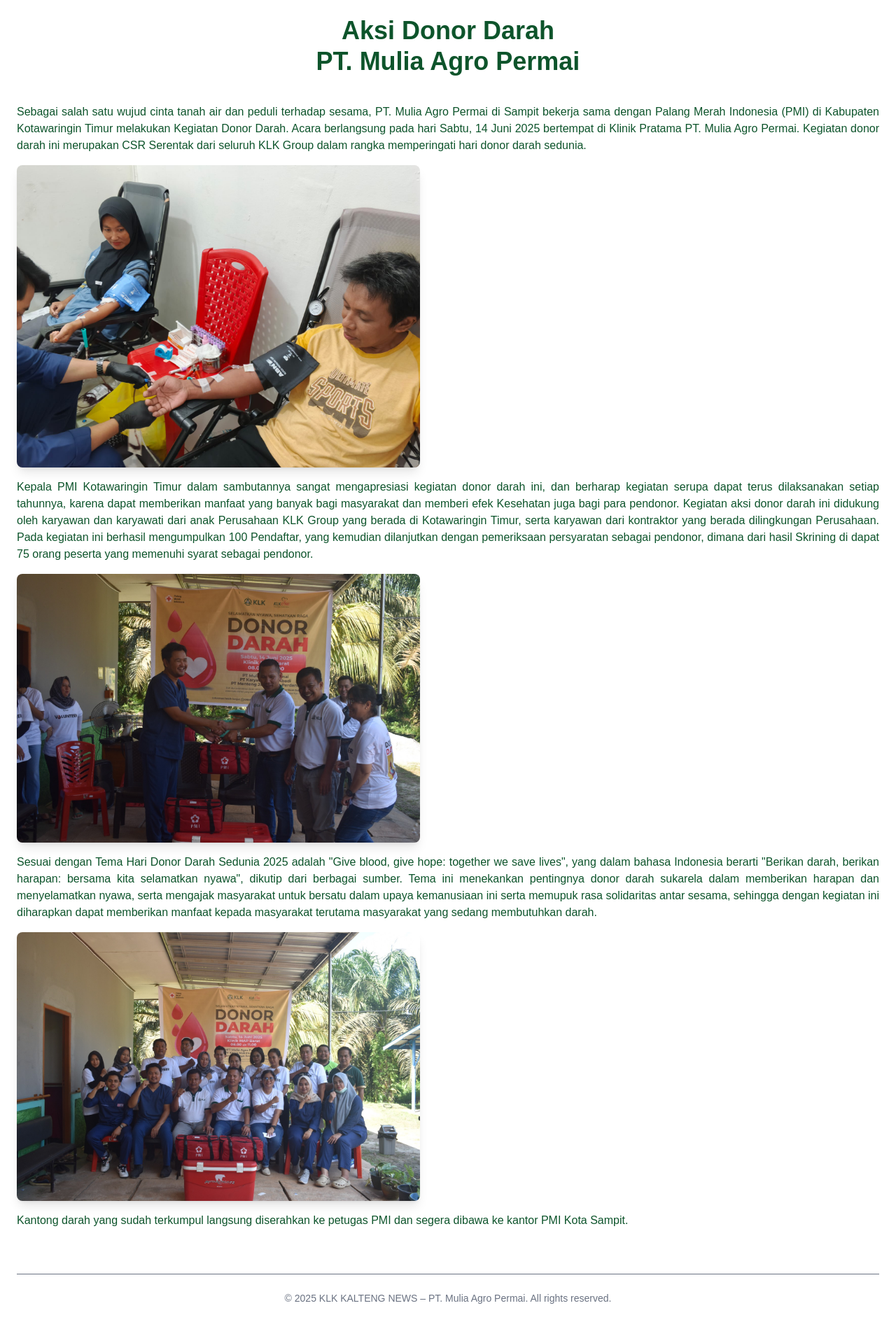
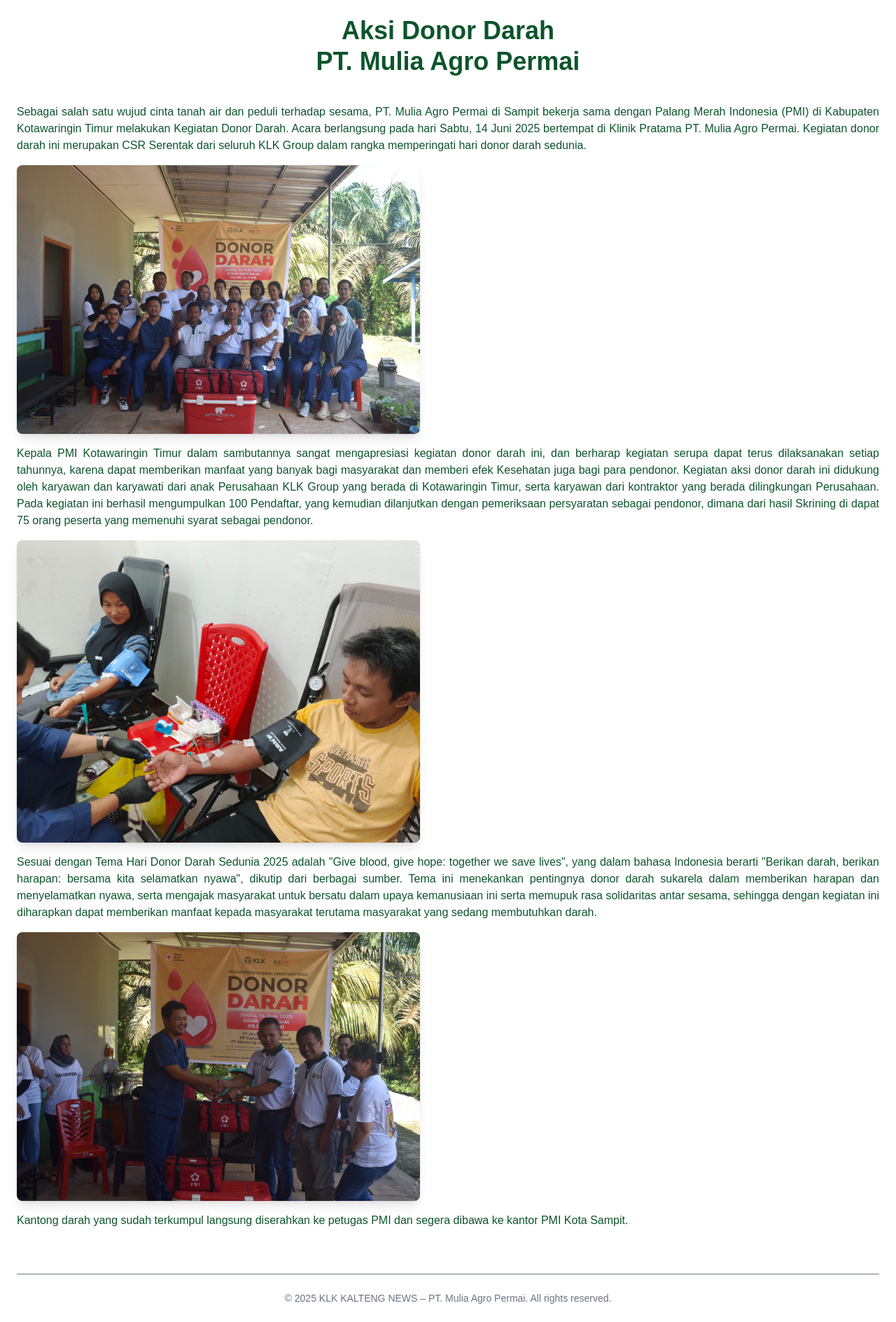
Before and after one commit to sandy007-tech/mapinfo, a Next.js app: page /berita/donor-darah in a window 1280 px wide. Shown: the whole page at 70% size. Built offline with nearby package versions, Linux system fonts and the light colour scheme.

Commit message:
Update website with latest changes

```diff
--- a/app/berita/donor-darah/page.js
+++ b/app/berita/donor-darah/page.js
@@ -11,7 +11,7 @@
         Sebagai salah satu wujud cinta tanah air dan peduli terhadap sesama, PT. Mulia Agro Permai di Sampit bekerja sama dengan Palang Merah Indonesia (PMI) di Kabupaten Kotawaringin Timur melakukan Kegiatan Donor Darah. Acara berlangsung pada hari Sabtu, 14 Juni 2025 bertempat di Klinik Pratama PT. Mulia Agro Permai. Kegiatan donor darah ini merupakan CSR Serentak dari seluruh KLK Group dalam rangka memperingati hari donor darah sedunia.
       </p>
       <img
-        src="/donor-darah2.jpg"
+        src="/donor-darah3.jpg"
         alt="Donor Darah"
         className="w-full max-w-xl rounded-lg shadow-lg mb-4"
       />
@@ -19,7 +19,7 @@
         Kepala PMI Kotawaringin Timur dalam sambutannya sangat mengapresiasi kegiatan donor darah ini, dan berharap kegiatan serupa dapat terus dilaksanakan setiap tahunnya, karena dapat memberikan manfaat yang banyak bagi masyarakat dan memberi efek Kesehatan juga bagi para pendonor. Kegiatan aksi donor darah ini didukung oleh karyawan dan karyawati dari anak Perusahaan KLK Group yang berada di Kotawaringin Timur,  serta karyawan dari kontraktor yang berada dilingkungan Perusahaan. Pada kegiatan ini berhasil mengumpulkan 100 Pendaftar, yang kemudian dilanjutkan dengan pemeriksaan persyaratan sebagai pendonor, dimana dari hasil Skrining di dapat 75 orang peserta yang memenuhi syarat sebagai pendonor.
       </p>
       <img
-        src="/donor-darah4.jpg"
+        src="/donor-darah2.jpg"
         alt="Donor Darah"
         className="w-full max-w-xl rounded-lg shadow-lg mb-4"
       />
@@ -27,7 +27,7 @@
         Sesuai dengan Tema Hari Donor Darah Sedunia 2025 adalah "Give blood, give hope: together we save lives", yang dalam bahasa Indonesia berarti "Berikan darah, berikan harapan: bersama kita selamatkan nyawa", dikutip dari berbagai sumber. Tema ini menekankan pentingnya donor darah sukarela dalam memberikan harapan dan menyelamatkan nyawa, serta mengajak masyarakat untuk bersatu dalam upaya kemanusiaan ini serta memupuk rasa solidaritas antar sesama, sehingga dengan kegiatan ini diharapkan dapat memberikan manfaat kepada masyarakat terutama masyarakat yang sedang membutuhkan darah.
       </p>
       <img
-        src="/donor-darah3.jpg"
+        src="/donor-darah4.jpg"
         alt="Donor Darah"
         className="w-full max-w-xl rounded-lg shadow-lg mb-4"
         />
```
